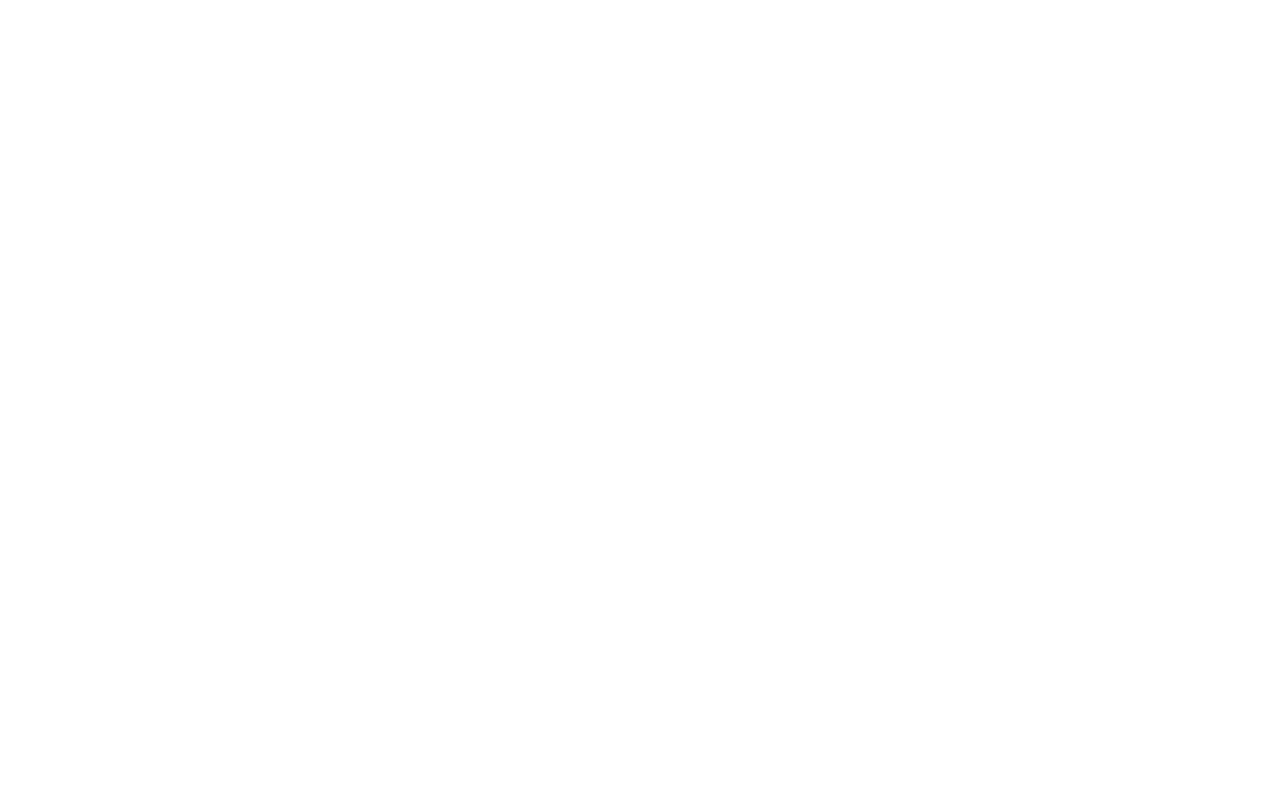
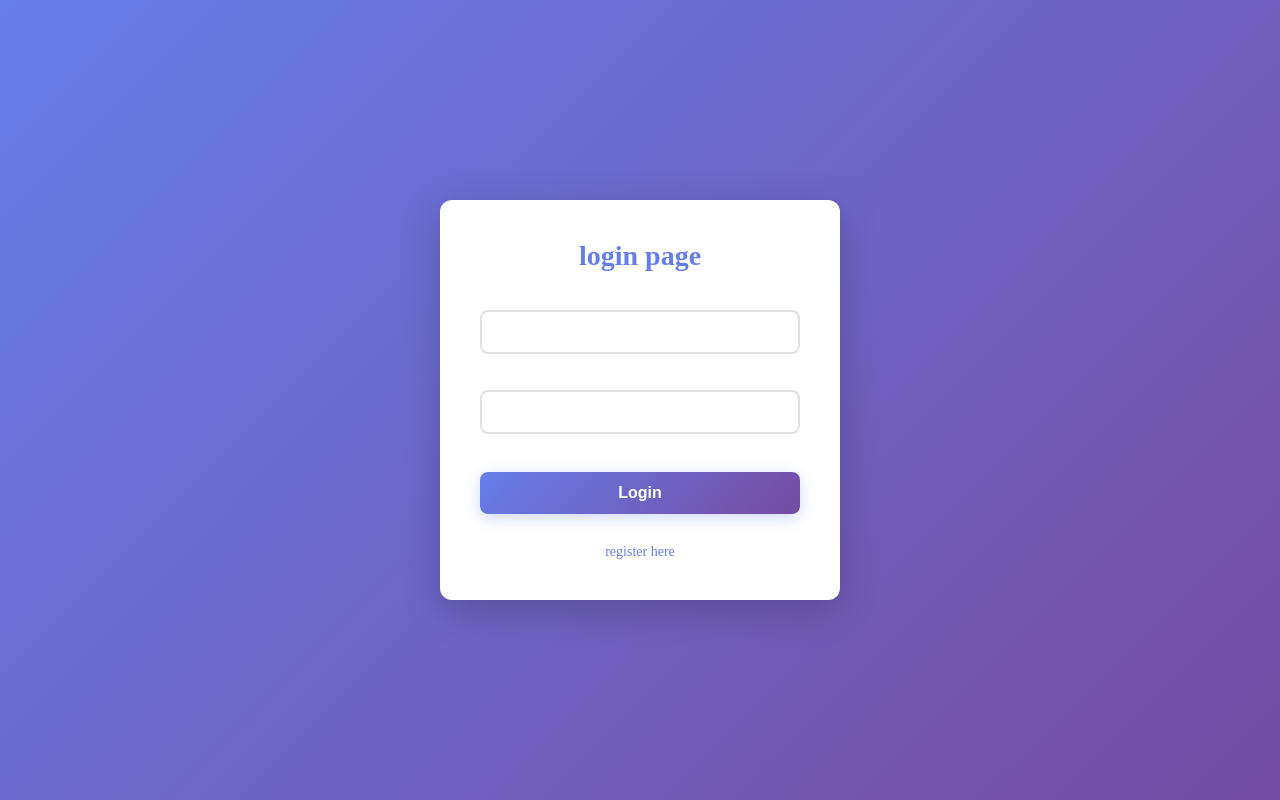
Before and after one commit to sabarinathtibil/KnowledgeCraft, an Angular app: page /login in a window 1280 px wide. Before the commit this address led to /. Built offline with nearby package versions, Linux system fonts and the light colour scheme.

Commit message:
login and regestration logic completed

```diff
--- /dev/null
+++ b/src/app/Components/home/home.html
@@ -0,0 +1 @@
+<p>home works!</p>
--- a/src/app/Components/login/login.css
+++ b/src/app/Components/login/login.css
@@ -0,0 +1,118 @@
+* {
+    margin: 0;
+    padding: 0;
+    box-sizing: border-box;
+}
+
+body {
+    font-family: 'Segoe UI', Tahoma, Geneva, Verdana, sans-serif;
+}
+
+.container {
+    width: 100vw;
+    height: 100vh;
+    display: flex;
+    justify-content: center;
+    align-items: center;
+    background: linear-gradient(135deg, #667eea 0%, #764ba2 100%);
+    min-height: 100vh;
+}
+
+.subconatiner {
+    height: auto;
+    width: 100%;
+    max-width: 400px;
+    border: none;
+    border-radius: 12px;
+    display: flex;
+    align-items: center;
+    flex-direction: column;
+    background: white;
+    padding: 40px;
+    box-shadow: 0 10px 40px rgba(0, 0, 0, 0.2);
+    gap: 20px;
+}
+
+h1 {
+    color: #667eea;
+    font-size: 28px;
+    font-weight: 600;
+    margin-bottom: 10px;
+    text-align: center;
+}
+
+input {
+    width: 100%;
+    padding: 12px 15px;
+    margin: 8px 0;
+    border: 2px solid #e0e0e0;
+    border-radius: 8px;
+    font-size: 14px;
+    font-family: inherit;
+    transition: all 0.3s ease;
+    outline: none;
+}
+
+input:focus {
+    border-color: #667eea;
+    box-shadow: 0 0 8px rgba(102, 126, 234, 0.2);
+}
+
+input::placeholder {
+    color: #999;
+}
+
+button {
+    width: 100%;
+    padding: 12px;
+    margin-top: 10px;
+    background: linear-gradient(135deg, #667eea 0%, #764ba2 100%);
+    color: white;
+    border: none;
+    border-radius: 8px;
+    font-size: 16px;
+    font-weight: 600;
+    cursor: pointer;
+    transition: all 0.3s ease;
+    box-shadow: 0 4px 15px rgba(102, 126, 234, 0.3);
+}
+
+button:hover {
+    transform: translateY(-2px);
+    box-shadow: 0 6px 20px rgba(102, 126, 234, 0.4);
+}
+
+button:active {
+    transform: translateY(0);
+}
+
+a {
+    color: #667eea;
+    text-decoration: none;
+    font-size: 14px;
+    font-weight: 500;
+    margin-top: 10px;
+    transition: all 0.3s ease;
+
+    cursor: pointer;
+}
+
+a:hover {
+    /* cursor: pointer; */
+    color: #764ba2;
+    text-decoration: underline;
+}
+
+
+.popup {
+    position: absolute;
+    color: #fff;
+    background-color: #DC0000;
+    padding: 6px 10px;
+    border-radius: 4px;
+    margin-top: 4px;
+    top: 10px;
+    left: 46%;
+    padding: 10px;
+    border-radius: 10px;
+}
--- a/src/app/Components/login/login.html
+++ b/src/app/Components/login/login.html
@@ -1 +1,13 @@
-<p>login works!</p>
+<div class="container">
+   <div class="subconatiner">
+     <h1>login page</h1>
+    <input type="text" [(ngModel)]="username">
+    <input type="text" [(ngModel)]="password">
+    <button type="button" (click)="login()">Login</button>
+    <a (click)="reg()">register here</a>
+   </div>
+</div>
+
+<div class="popup" *ngIf="showPopup">
+    <span>{{err_msg}}</span>
+</div>
--- a/src/app/Components/login/login.ts
+++ b/src/app/Components/login/login.ts
@@ -1,14 +1,47 @@
 import { Component, OnInit } from '@angular/core';
 import { LoginService, Task } from '../../Services/login-service';
+import { FormsModule } from '@angular/forms';
+import { Router, RouterLink } from '@angular/router';
+import { CommonModule } from '@angular/common';
+import { flush } from '@angular/core/testing';
 @Component({
   selector: 'app-login',
-  imports: [],
+  imports: [FormsModule, CommonModule],
   templateUrl: './login.html',
   styleUrl: './login.css',
 })
 export class Login{
 
-  constructor(private loginService: LoginService) { }
+  constructor(private loginService: LoginService,private route :Router) { }
+  username:string='';
+  password:string='';
+  showPopup:boolean=false;
+  err_msg:string='no error found';
 
+  login(){
+    this.loginService.getAllUsers().subscribe({
+      next:(res)=>{
+        const user = (res as any[]).find((u: any) => u.email === this.username && u.password === this.password);
+        if (user) {
+          // successful login — replace with navigation/token logic as needed
+          console.log('Login successful', user);
+          this.route.navigateByUrl('home')
 
+        } else {
+          // failed login
+          this.showPopup=true;
+          setTimeout(() => {
+            this.showPopup=false
+          }, 3000);
+          console.warn('Invalid username or password');
+        }
+      }
+    })
+  }
+
+  reg(){
+    this.route.navigateByUrl('register')
+    // console.log("workin");
+
+  }
 }
--- a/src/app/Components/register/register.css
+++ b/src/app/Components/register/register.css
@@ -0,0 +1,123 @@
+* {
+  margin: 0;
+  padding: 0;
+  box-sizing: border-box;
+}
+
+body {
+  font-family: 'Segoe UI', Tahoma, Geneva, Verdana, sans-serif;
+}
+
+:host {
+  display: flex;
+  justify-content: center;
+  align-items: center;
+  min-height: 100vh;
+  background: linear-gradient(135deg, #667eea 0%, #764ba2 100%);
+  padding: 20px;
+}
+
+h1 {
+  color: #333;
+  font-size: 28px;
+  font-weight: 600;
+  margin-bottom: 30px;
+  text-align: center;
+}
+
+form {
+  background: white;
+  padding: 40px;
+  border-radius: 12px;
+  box-shadow: 0 10px 40px rgba(0, 0, 0, 0.2);
+  width: 100%;
+  max-width: 400px;
+  display: flex;
+  flex-direction: column;
+  gap: 15px;
+}
+
+input {
+  width: 100%;
+  padding: 12px 15px;
+  border: 2px solid #e0e0e0;
+  border-radius: 8px;
+  font-size: 14px;
+  font-family: inherit;
+  transition: all 0.3s ease;
+  outline: none;
+}
+
+input:focus {
+  border-color: #667eea;
+  box-shadow: 0 0 8px rgba(102, 126, 234, 0.2);
+}
+
+input::placeholder {
+  color: #999;
+}
+
+input[type="email"]:invalid:not(:placeholder-shown) {
+  border-color: #ff6b6b;
+}
+
+div {
+  font-size: 13px;
+  color: #ff6b6b;
+  font-weight: 500;
+  margin-top: -10px;
+}
+
+button {
+  width: 100%;
+  padding: 12px;
+  margin-top: 10px;
+  background: linear-gradient(135deg, #667eea 0%, #764ba2 100%);
+  color: white;
+  border: none;
+  border-radius: 8px;
+  font-size: 16px;
+  font-weight: 600;
+  cursor: pointer;
+  transition: all 0.3s ease;
+  box-shadow: 0 4px 15px rgba(102, 126, 234, 0.3);
+}
+
+button:hover:not(:disabled) {
+  transform: translateY(-2px);
+  box-shadow: 0 6px 20px rgba(102, 126, 234, 0.4);
+}
+
+button:active:not(:disabled) {
+  transform: translateY(0);
+}
+
+button:disabled {
+  opacity: 0.6;
+  cursor: not-allowed;
+}
+
+.error-message {
+  color: #ff6b6b;
+  font-weight: bold;
+  font-size: 13px;
+  margin-top: -10px;
+  padding: 8px;
+  background-color: #ffe0e0;
+  border-left: 3px solid #ff6b6b;
+  border-radius: 4px;
+}
+
+a {
+  color: #667eea;
+  text-decoration: none;
+  font-size: 14px;
+  font-weight: 500;
+  margin-top: 10px;
+  transition: all 0.3s ease;
+}
+
+a:hover {
+  color: #764ba2;
+  text-decoration: underline;
+}
--- a/src/app/Components/register/register.html
+++ b/src/app/Components/register/register.html
@@ -1,5 +1,26 @@
+<form [formGroup]="userform">
 <h1>Registration Page</h1>
 
-<form >
+  <input type="text" formControlName="name" placeholder="Enter name">
+  <div *ngIf="userform.controls['name'].invalid && userform.controls['name'].touched">
+    Name is required.
+  </div>
+
+  <input type="email" formControlName="email" placeholder="Enter email">
+  <div *ngIf="userform.controls['email'].invalid && userform.controls['email'].touched">
+    Enter a valid email.
+  </div>
+  <div *ngIf="emailExistsError" style="color: red; font-weight: bold;">
+    Email already exists. Please use a different email.
+  </div>
+
+  <input type="password" formControlName="password" placeholder="Enter password">
+  <div *ngIf="userform.controls['password'].invalid && userform.controls['password'].touched">
+    Password must be at least 6 characters.
+  </div>
+
+  <button [disabled]="userform.invalid" (click)="regesterUser()">Submit</button>
+
+  <a routerLink="login">click here if you already have acccount.</a>
 
 </form>
--- a/src/app/Components/register/register.ts
+++ b/src/app/Components/register/register.ts
@@ -1,29 +1,91 @@
 import { Component } from '@angular/core';
 import { LoginService, Task } from '../../Services/login-service';
+import { FormGroup, FormControl, Validators, ReactiveFormsModule, FormsModule, AbstractControl, ValidationErrors } from '@angular/forms';
+import { CommonModule } from '@angular/common';
+import { Router, RouterLink } from '@angular/router';
 
 @Component({
   selector: 'app-register',
-  imports: [],
+  imports: [ReactiveFormsModule, CommonModule, FormsModule, RouterLink],
   templateUrl: './register.html',
   styleUrl: './register.css',
 })
 export class Register {
-  constructor(private loginService: LoginService) { }
+  emailExistsError = false;
+
+  constructor(private loginService: LoginService,private route:Router) { }
+
+  userform = new FormGroup({
+  name: new FormControl('', [Validators.required, Validators.minLength(3)]),
+  email: new FormControl('', [Validators.required, Validators.email]),
+  password: new FormControl('', [Validators.required, Validators.minLength(6)])
+});
+
+  checkEmailExists = (control: AbstractControl): Promise<ValidationErrors | null> => {
+    if (!control.value) {
+      return Promise.resolve(null);
+    }
+    return new Promise((resolve) => {
+      this.loginService.checkEmailExists(control.value).subscribe({
+        next: (res: any) => {
+          if (res && res.length > 0) {
+            this.emailExistsError = true;
+            resolve({ emailExists: true });
+          } else {
+            this.emailExistsError = false;
+            resolve(null);
+          }
+        },
+        error: () => {
+          this.emailExistsError = false;
+          resolve(null);
+        }
+      });
+    });
+  }
 
 regesterUser() {
+  if (this.userform.invalid) {
+    alert('Please fill out all required fields correctly');
+    return;
+  }
+
+  const email = this.userform.get('email')?.value || '';
+
+  // Check if email already exists
+  this.loginService.checkEmailExists(email).subscribe({
+    next: (res: any) => {
+      if (res && res.length > 0) {
+        alert('Email already exists. Please use a different email.');
+        this.emailExistsError = true;
+        return;
+      }
+
+      // Email doesn't exist, proceed with registration
       let body: Task = {
         id: Date.now().toString(),
-      name: 'shashank',
-      email: 'shashankr@gmail.com',
-      password: 'Iamshashi'
+        name: this.userform.get('name')?.value || '',
+        email: this.userform.get('email')?.value || '',
+        password: this.userform.get('password')?.value || ''
       }
+
       this.loginService.addUser(body).subscribe({
         next: (res) => {
           console.log(res);
+          alert('Registration successful!');
+          this.userform.reset();
+          this.route.navigateByUrl('login')
         },
         error: (err) => {
           console.log(err);
+          alert('Registration failed. Please try again.');
         }
       })
+    },
+    error: (err) => {
+      console.log(err);
+      alert('Could not verify email. Please try again.');
+    }
+  });
 }
 }
--- a/src/app/Services/login-service.ts
+++ b/src/app/Services/login-service.ts
@@ -22,4 +22,12 @@ export class LoginService {
   addUser(body: any) {
     return this.http.post(this.api_url, body);
   }
+
+  checkEmailExists(email: string) {
+    return this.http.get(`${this.api_url}?email=${email}`);
+  }
+
+  getAllUsers() {
+    return this.http.get(this.api_url);
+  }
 }
--- a/src/app/app.routes.ts
+++ b/src/app/app.routes.ts
@@ -1,8 +1,11 @@
 import { Routes } from '@angular/router';
 import { Login } from './Components/login/login';
 import { Register } from './Components/register/register';
+import { Home } from './Components/home/home';
 
 export const routes: Routes = [
-  {path:'',component:Register},
+  {path:'login',component:Login},
+  {path:'register',component:Register},
+  {path:'home',component:Home},
   { path: '**', redirectTo: 'login' },
 ];
```
Also changed, not shown: src/app/Components/home/home.ts (added, +11 -0 lines), src/app/Components/home/home.css (added), 1 other file (tests, documents, lock files or other folders). Lines whose indentation alone changed are shown as unchanged.
